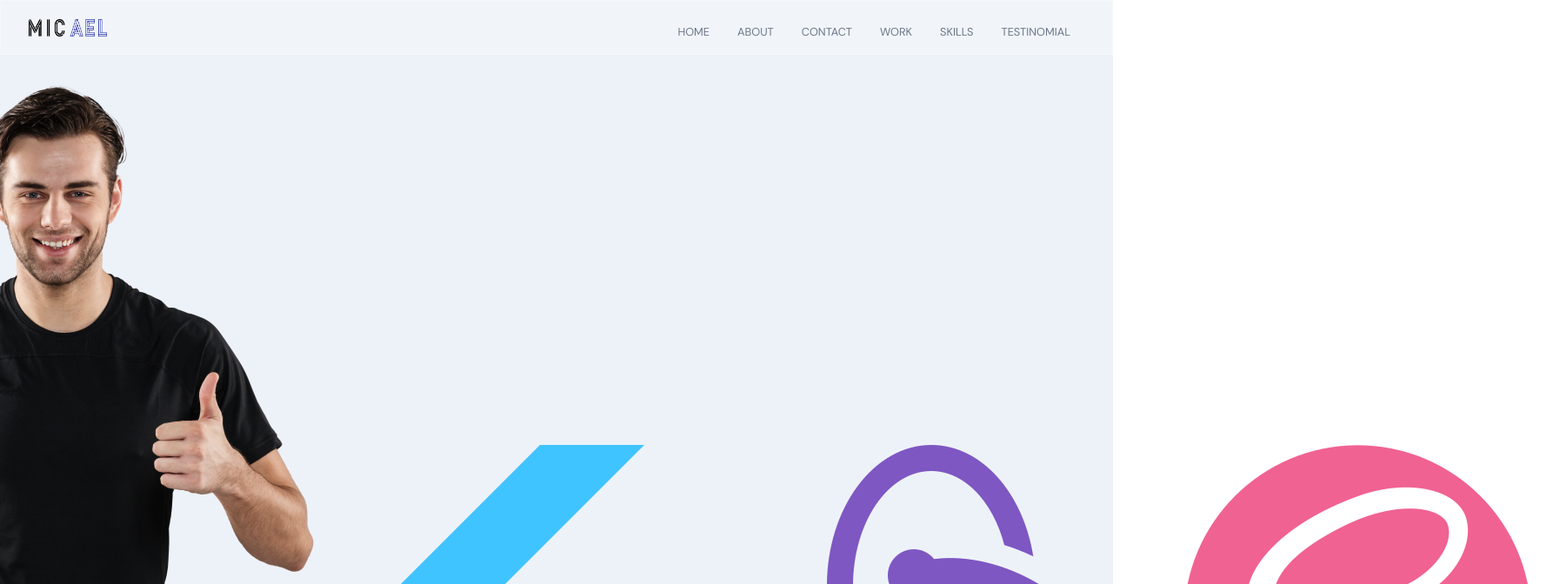
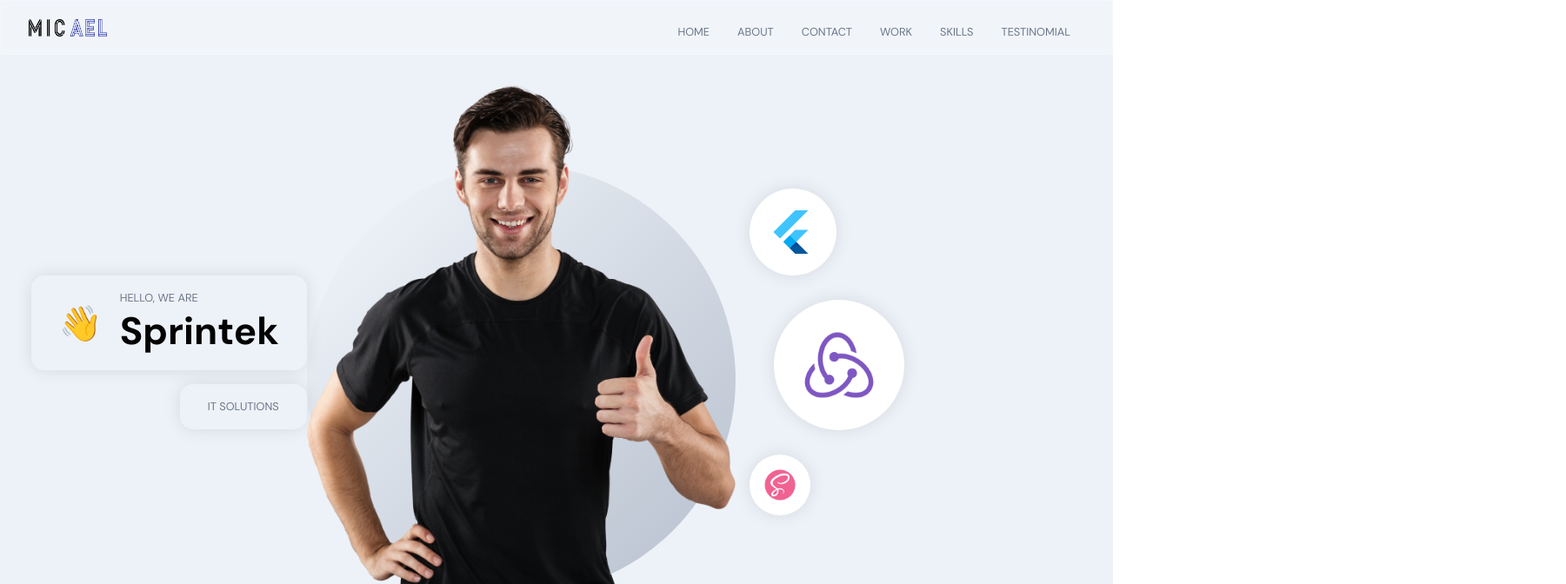
Before and after one commit to danialisrar09/My-Portfolio-Website, a React (Create React App) app in the folder frontend_react/: page / in a window 1280 px wide. Shown: the top 672 px of the page at 87% size, 1801 px wide, since content can reach past the window. Built offline with nearby package versions, Linux system fonts and the light colour scheme.

Commit message:
frontend_react

```diff
--- a/frontend_react/src/container/Header/header.scss
+++ b/frontend_react/src/container/Header/header.scss
@@ -91,7 +91,97 @@
     }
 }
 
+
 .app__header-circles{
     flex: 0.75;
     display: flex;
+    flex-direction: column;
+    justify-content: center;
+    align-items: flex-start;
+    margin: 1rem;
+    height: 100%;
+
+    div{
+        width: 100px;
+        height: 100px;
+        border-radius: 50%;
+
+        background: var(--white-color);
+        box-shadow: 0 0 20px rgba(0, 0, 0, 0.1);
+
+        img{
+            width: 60%;
+            height: 60%;
+        }
+    }
+
+    div:nth-child(1){
+        width: 100px;
+        height: 100px;
+    }
+    div:nth-child(2){
+        margin: 1.75rem;
+        width: 150px;
+        height: 150px;
+    }
+    div:nth-child(3){
+        width: 70px;
+        height: 70px;
+    }
+
+    @media screen and (min-width: 2000px) {
+
+        div:nth-child(1){
+            width: 400px;
+            height: 400px;
+        }
+        div:nth-child(2){
+            width: 170px;
+            height: 170px;
+        }
+        div:nth-child(3){
+            width: 200px;
+            height: 200px;
+        }
+    }
+
+    @media screen and (max-width: 1200px) {
+        flex-direction: row;
+        width: 100%;
+        flex-wrap: wrap;
+        margin-left: 0;
+
+        div{
+            margin: 1rem;
+        }
+    }
 }
+
+.app__header-img{
+    flex: 1;
+    height: 100%;
+
+    display: flex;
+    position: relative;
+    justify-content: flex-end;
+    align-items: flex-end;
+
+    img{
+        width: 100%;
+        object-fit: contain;
+        z-index: 1;
+    }
+    // box-shadow: 0 0 20px rgba(0, 0, 0, 0.1);
+
+    .overlay_circle{
+        position: absolute;
+        bottom: 0;
+        // top: 0;
+        right: 0;
+        left: 0;
+        z-index: 0;
+        width: 100%;
+        height: 90%;
+
+    }
+}
```
